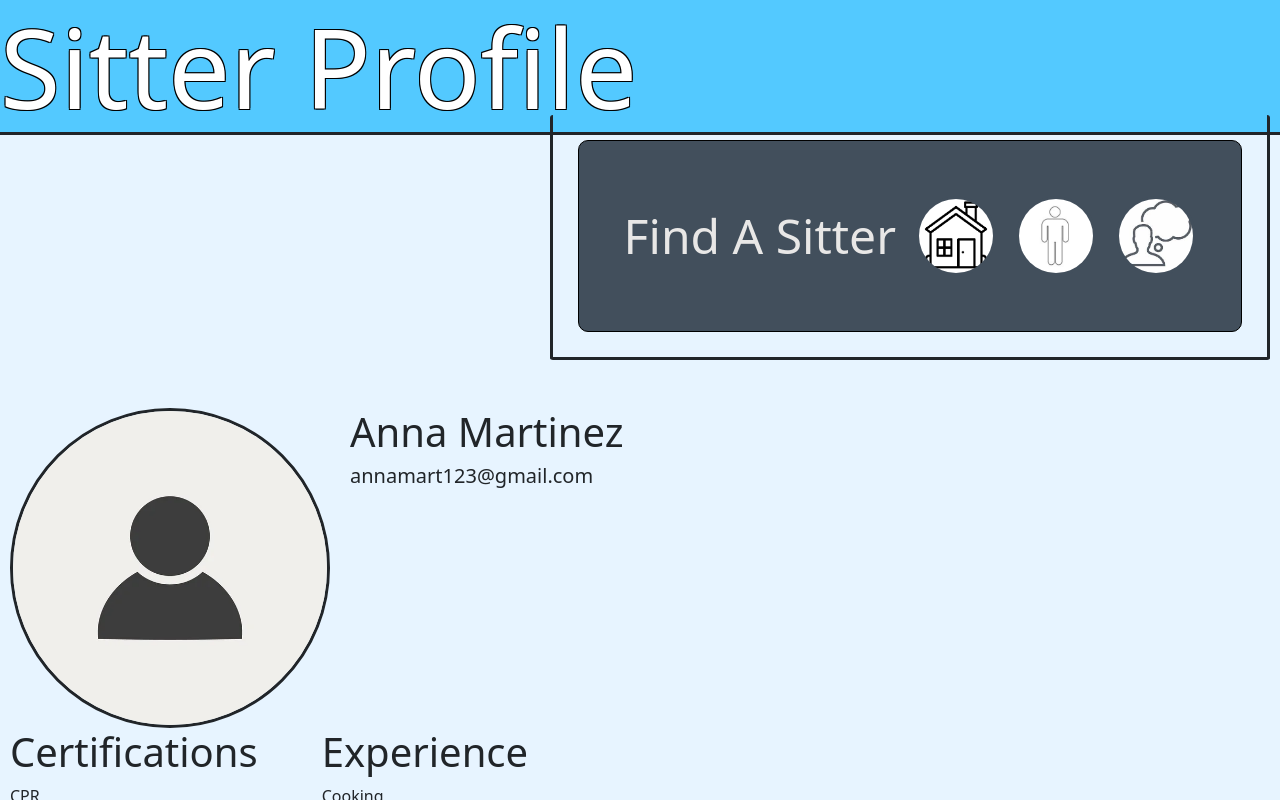
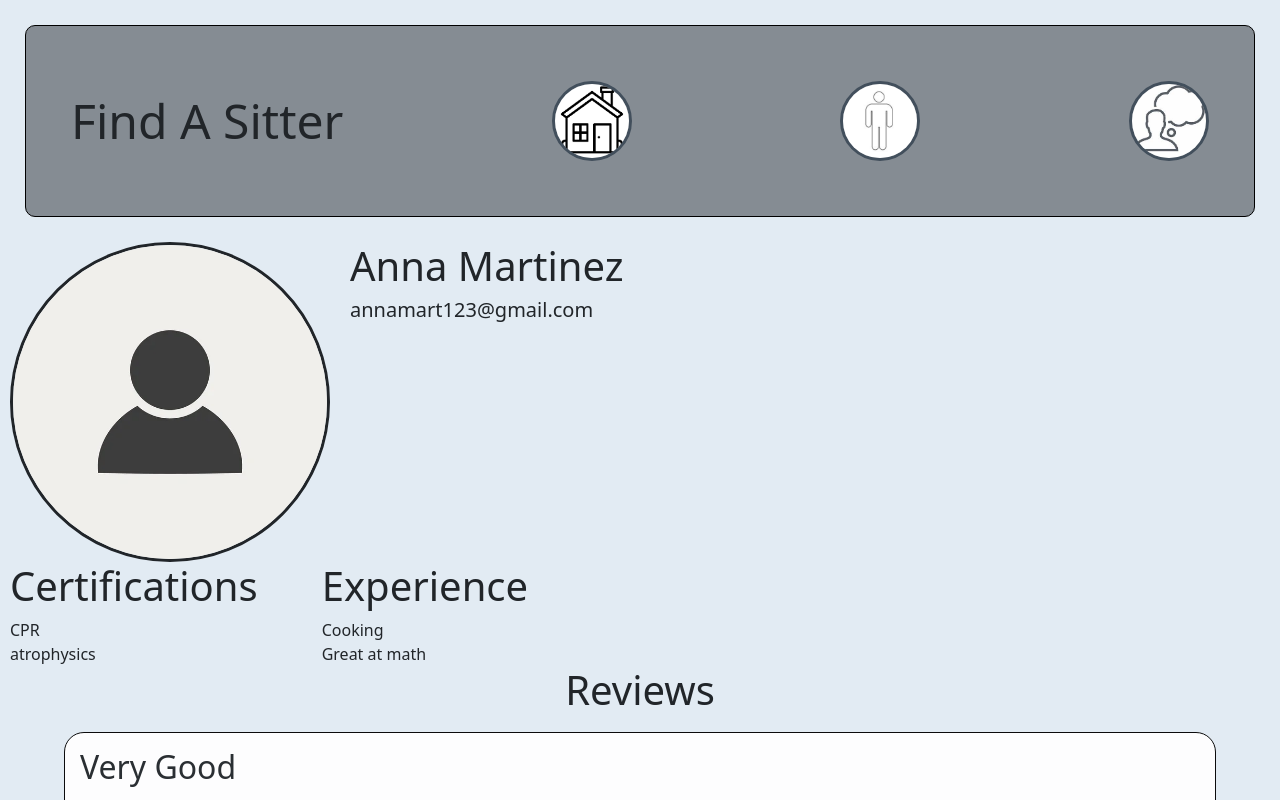
Before and after one commit to Lwalsh2022/Find-My-Sitter, a React (Create React App) app in the folder client/: page /sitters in a window 1280 px wide. Shown: the top 800 px of the page. Built offline with nearby package versions, Linux system fonts and the light colour scheme.

Commit message:
updated styling for profile page

```diff
--- a/client/src/App.css
+++ b/client/src/App.css
@@ -14,8 +14,8 @@
 } */
 
 #navBar {
-  background-color: #424f5c;
-  color: #e8e7e6;
+  background-color: #858c93;
+  color: #white;
   display: flex;
   align-items: center;
   justify-content: space-between;
@@ -69,7 +69,7 @@
 #signInBox {
   border: 1px solid black;
   border-radius: 10px;
-  background-color: #8c9caa;
+  background-color: #e0e7ed;
   width: 100%;
   margin-bottom: 20px;
   padding: 10px;
@@ -82,7 +82,7 @@
 #signUpBox {
   border: 1px solid black;
   border-radius: 10px;
-  background-color: #8c9caa;
+  background-color: #e0e7ed;
   width: 100%;
   padding: 10px;
 
@@ -115,7 +115,7 @@
   width: 70%;
   border: 1px solid black;
   border-radius: 10px;
-  background-color: #8c9caa;
+  background-color: #e0e7ed;
   display: flex;
   align-items: center;
   justify-content: center;
--- a/client/src/components/Sitters.js
+++ b/client/src/components/Sitters.js
@@ -62,7 +62,7 @@ const Sitters = (props) => {
     <>
       <div className='header'>
 
-        <h1 className='headerSize'> Sitter Profile </h1>
+        <h1 className='headerSize'></h1>
       </div>
       <div className='navBar'>
         <h3 className='navBorder'><Nav /></h3>
--- a/client/src/sitter.css
+++ b/client/src/sitter.css
@@ -1,43 +1,44 @@
 /* Page background */
 body    {
-    background-color: rgb(231, 244, 255);
+    background-color: rgb(226, 235, 243);
     margin: 0;
 
 }
 
 /* sitter profile header */
 .header {
-    background-color: rgb(83, 201, 255);
-    border-style: solid;
-    border-top: 10px;
+    /* background-color: 858c93; */
+    /* border-style: solid; */
+    /* border-top: 10px;
     border-left: 10px;
     border-right: 10px;
-    border-width: 3px;
+    border-width: 3px; */
 }
 
 .headerSize {
-    font-size: 110px;
+    /* font-size: 50px;
     display: flex;
     flex-wrap: wrap;
-    margin: 0;
-    color: white;
-    text-shadow: -1px -1px 0 #000, 1px -1px 0 #000, -1px 1px 0 #000, 1px 1px 0 #000;
+    margin: 20;
+    color: black;
+    padding: 20px; */
+
 }
 
 /* Nav bar */
 .navBar {
-    display: flex;
+    /* display: flex;
     flex-direction: row-reverse;
     margin: 10px;
     position: relative;
-    bottom: 30px;
+    bottom: 30px; */
 }
 
 .navBorder {
-    border-style: solid;
+    /* border-style: solid;
     border-width: 3px;
     border-radius: 3px;
-    border-top: 10px;
+    border-top: 10px; */
 }
 
 /* profile picture */
```
